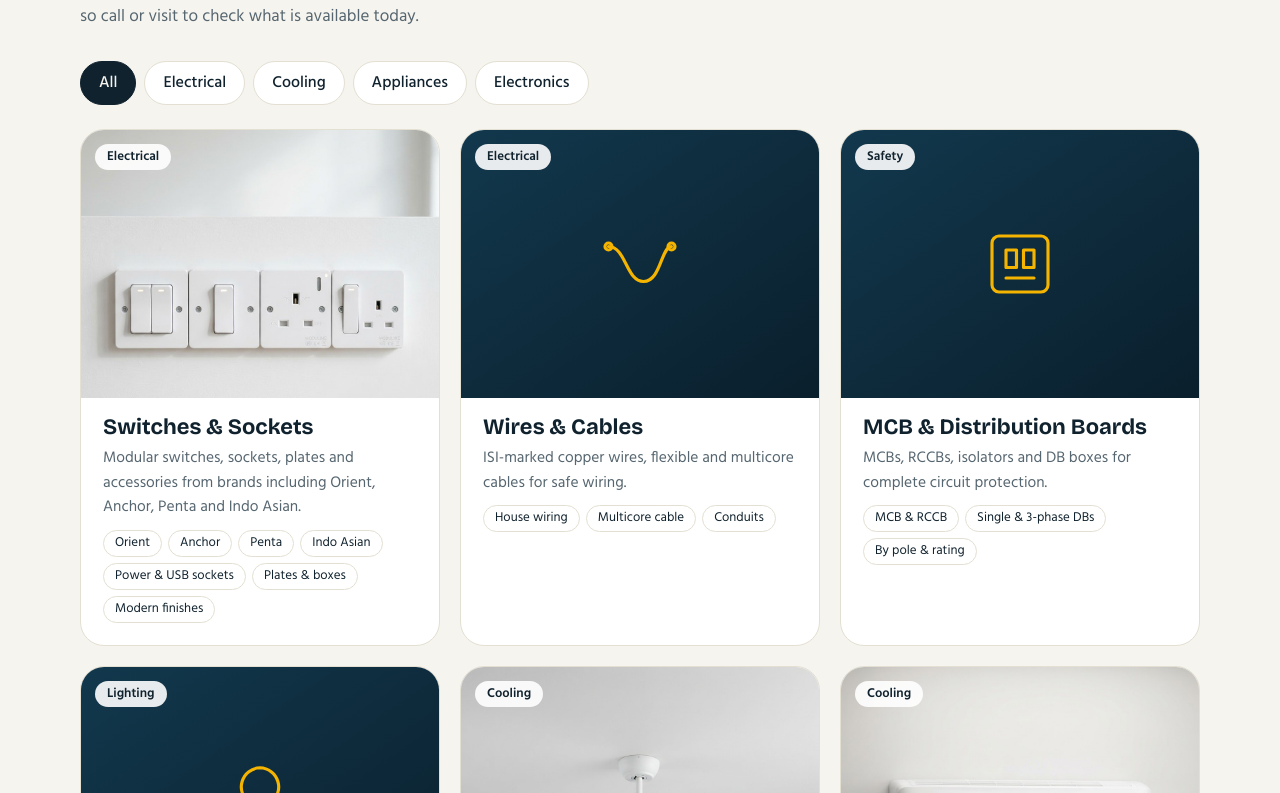
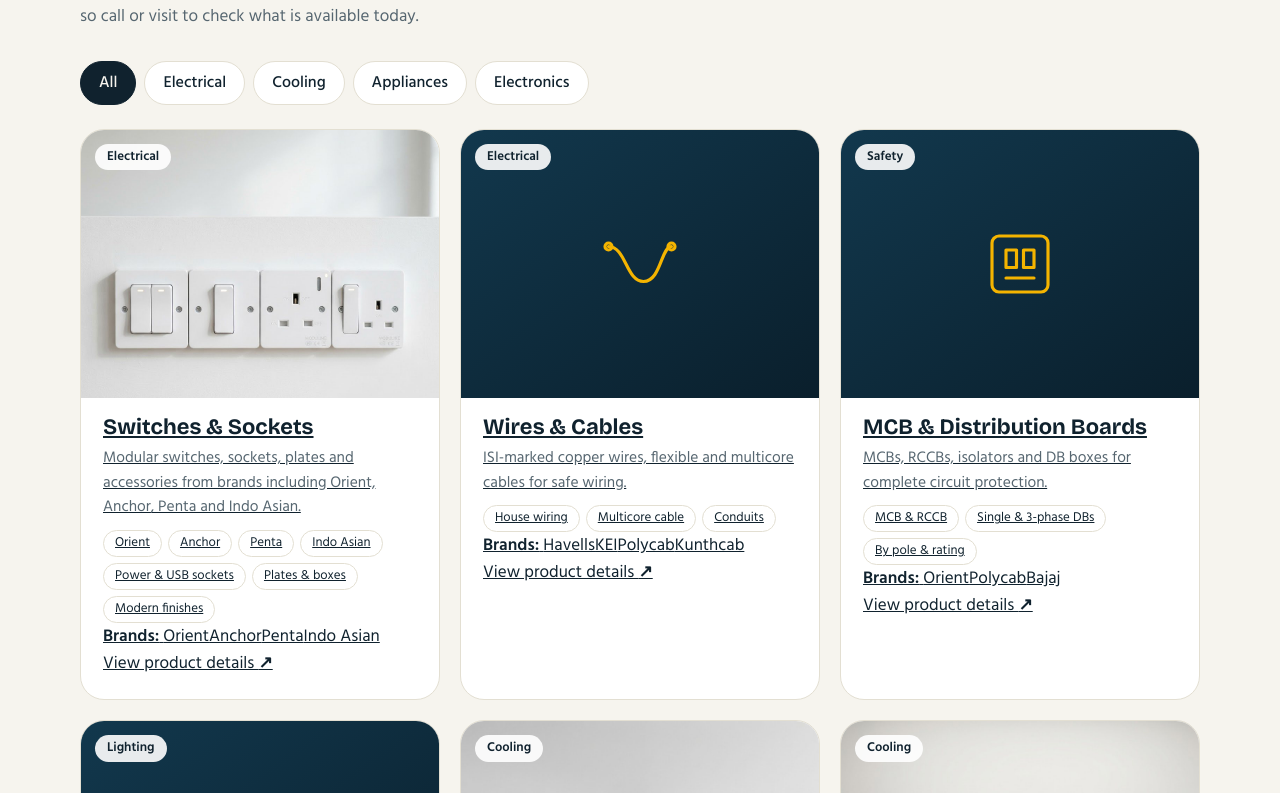
Before and after one commit to atulelectricals15-creator/atul-electricals, a Next.js app: page / in a window 1280 px wide. Shown: the part 1287-2080 px from the top of the page. Built offline with nearby package versions, Linux system fonts and the light colour scheme.

Commit message:
Link each product category to its own details page

```diff
--- a/components/Products.js
+++ b/components/Products.js
@@ -1,6 +1,8 @@
 'use client';
 import { useState } from 'react';
 import Image from 'next/image';
+import Link from 'next/link';
+import { BRANDS } from '../lib/data';
 import Icon from './Icon';
 import { C } from '../lib/data';
 
@@ -21,7 +23,7 @@ export default function Products() {
       </div>
       <div className="grid">
         {list.map((c) => (
-          <article className="cat" key={c[0]}>
+          <Link href={`/products/${c[0]}`} className="cat cat-link" key={c[0]}>
             {PHOTOS.includes(c[0]) ? (
               <div className="im">
                 <em>{c[1]}</em>
@@ -34,8 +36,10 @@ export default function Products() {
               <h3>{c[2]}</h3>
               <p>{c[3]}</p>
               <ul>{c[4].map((x) => <li key={x}>{x}</li>)}</ul>
+              <div className="brand-tags"><strong>Brands:</strong> {(BRANDS[c[0]] || []).map((brand) => <span key={brand}>{brand}</span>)}</div>
+              <span className="cat-more">View product details <b aria-hidden="true">↗</b></span>
             </div>
-          </article>
+          </Link>
         ))}
       </div>
     </>
```
